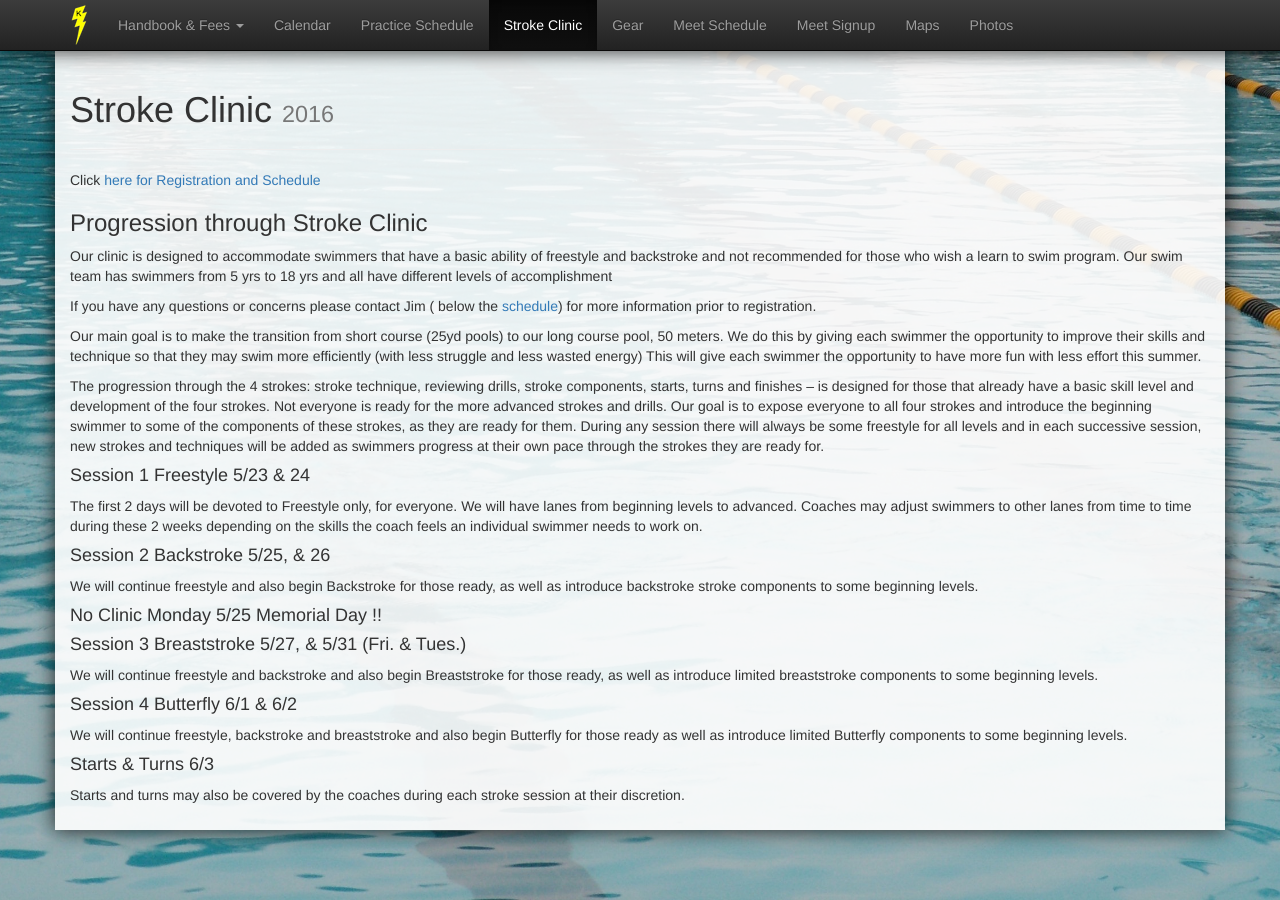
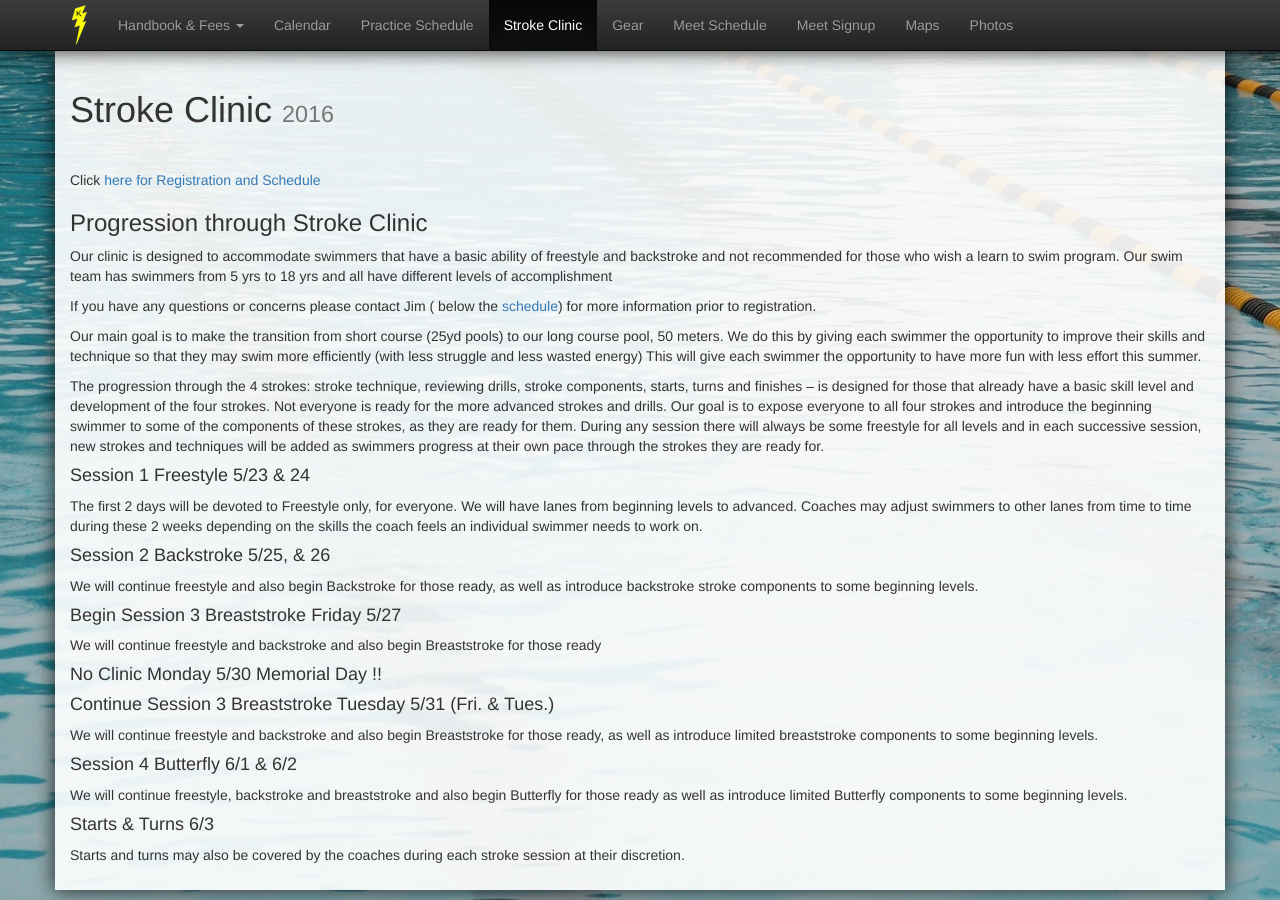
Before and after one commit to schickm/lwlightning.org, a Jekyll site: the page built from stroke-clinic/index.md, in a window 1280 px wide. Built offline with Jekyll 4.4.1, drawn with Linux system fonts in a browser that asks for light colours; nearby versions of some CDN libraries; comment, search, counter and statistics services are not loaded.

Commit message:
Update index.md

```diff
--- a/stroke-clinic/index.md
+++ b/stroke-clinic/index.md
@@ -40,9 +40,13 @@ The first 2 days will be devoted to Freestyle only, for everyone. We will have l
 
 We will continue freestyle and also begin Backstroke for those ready, as well as introduce backstroke stroke components to some beginning levels.
 
-#### No Clinic Monday 5/25 Memorial Day !!
+#### Begin Session 3 Breaststroke Friday 5/27
 
-#### Session 3 Breaststroke 5/27, &amp; 5/31  (Fri. &amp; Tues.)
+We will continue freestyle and backstroke and also begin Breaststroke for those ready
+
+#### No Clinic Monday 5/30 Memorial Day !!
+
+#### Continue Session 3 Breaststroke Tuesday 5/31  (Fri. &amp; Tues.)
 
 We will continue freestyle and backstroke and also begin Breaststroke for those ready, as well as introduce limited breaststroke components to some beginning levels.
 
```
